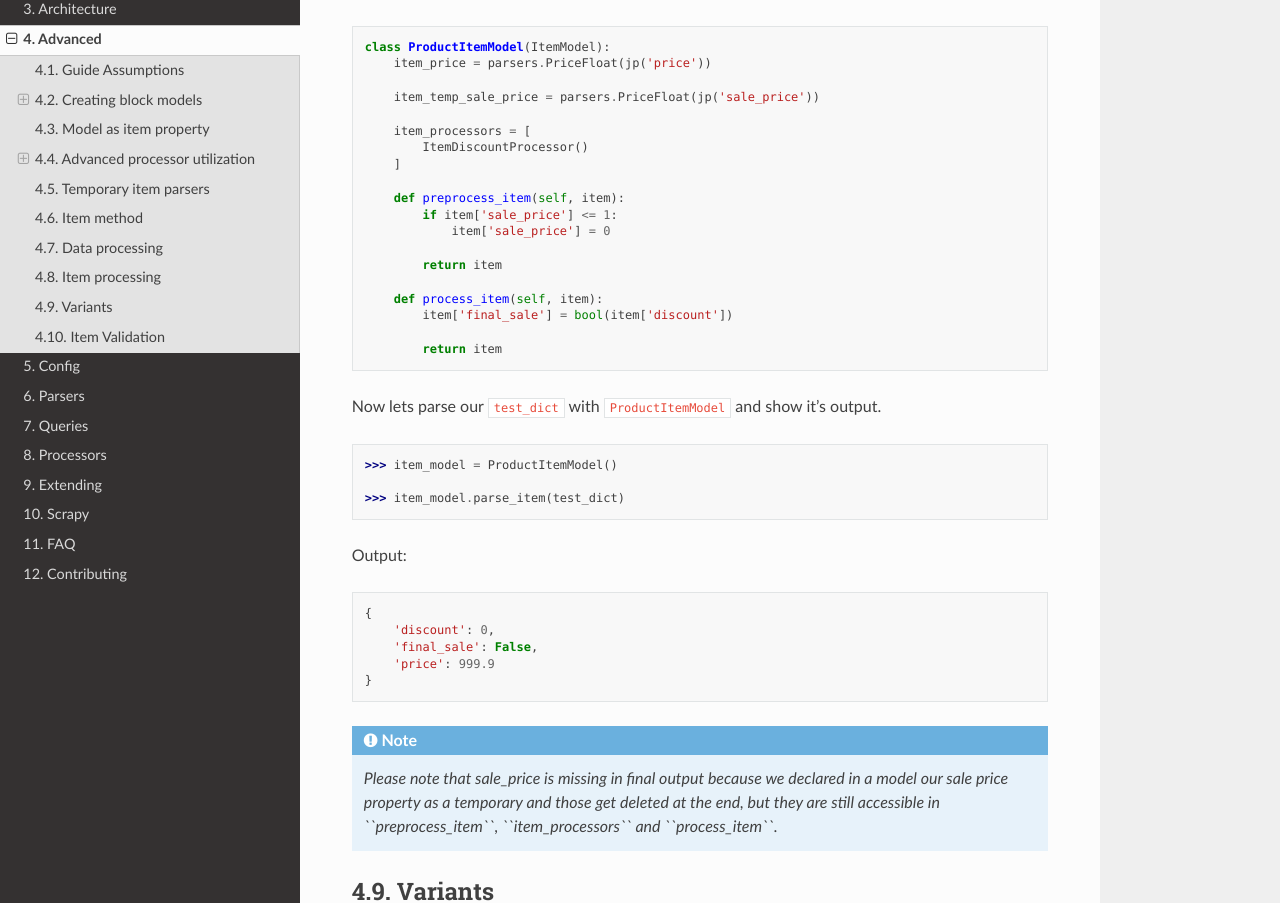
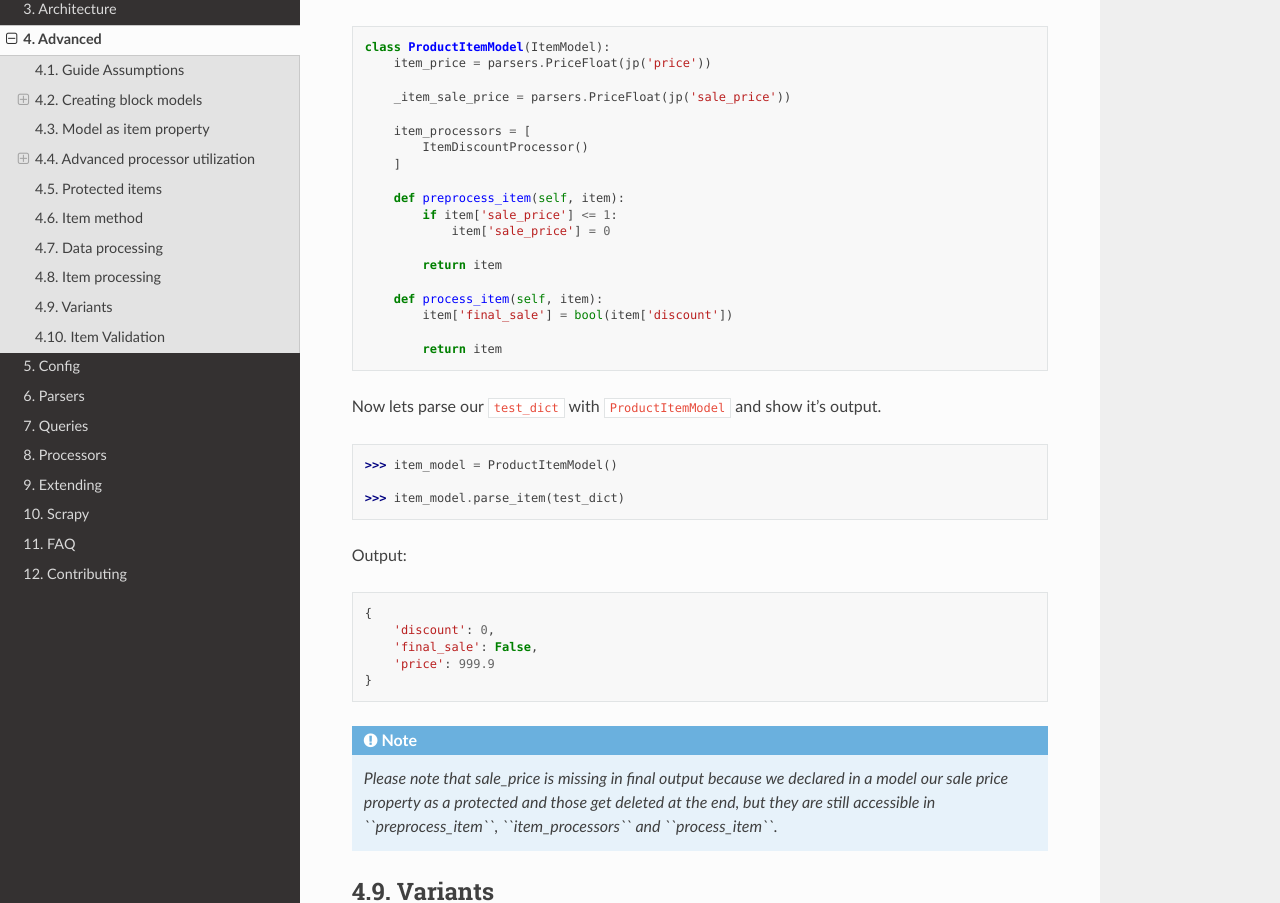
Before and after one commit to easydatapy/easydata, a Sphinx documentation site: the page built from docs/advanced.rst, in a window 1280 px wide and 1400 px high, scrolled down 9848 px. Shown: the part 170-1073 px from the top of the window. Built offline with Sphinx 7.4.7 and the Read the Docs theme 2.0.0, drawn with Linux system fonts in a browser that asks for light colours; some of the changed text lies outside the part shown.

Commit message:
change syntax for temp items and rename them into protected

```diff
--- a/docs/advanced.rst
+++ b/docs/advanced.rst
@@ -379,22 +379,22 @@ adding ``None`` to our named key in ``tuple`` as we can see in example bellow.
 Now discount won't be even calculated.
 
 
-Temporary item parsers
-======================
+Protected items
+===============
 Sometimes we don't want values from item attributes to be outputted in a final
 result but we still need them because item processors or other item parsers
 rely on them. To solve this issue elegantly, we can just prefix our item properties
-with ``item_temp_`` and item with that prefix will be deleted from final output.
+with ``_item`` and item with that prefix will be deleted from final output.
 Lets demonstrate this in example below.
 
 .. code-block:: python
 
     class ProductItemModel(ItemModel):
-        item_temp_price = parsers.PriceFloat(
+        _item_price = parsers.PriceFloat(
             pq('#price::text')
         )
 
-        item_temp_sale_price = parsers.PriceFloat(
+        _item_sale_price = parsers.PriceFloat(
             pq('#sale-price::text')
         )
 
@@ -541,7 +541,7 @@ with bool value, which is determined if price is discounted or not.
     class ProductItemModel(ItemModel):
         item_price = parsers.PriceFloat(jp('price'))
 
-        item_temp_sale_price = parsers.PriceFloat(jp('sale_price'))
+        _item_sale_price = parsers.PriceFloat(jp('sale_price'))
 
         item_processors = [
             ItemDiscountProcessor()
@@ -578,7 +578,7 @@ Output:
 
 .. note::
     *Please note that sale_price is missing in final output because we declared in
-    a model our sale price property as a temporary and those get deleted at the end,
+    a model our sale price property as a protected and those get deleted at the end,
     but they are still accessible in ``preprocess_item``, ``item_processors`` and
     ``process_item``.*
 
```
